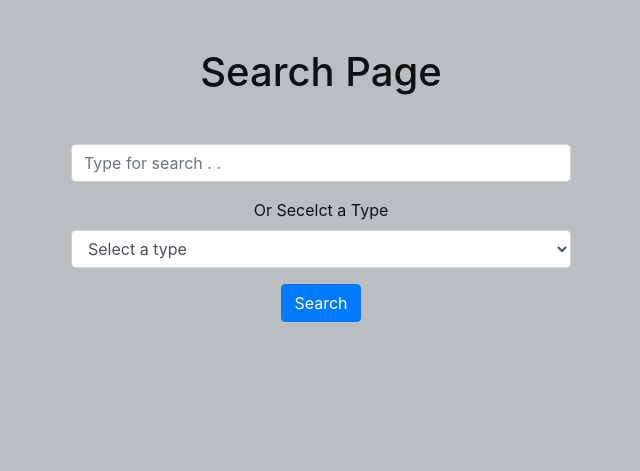
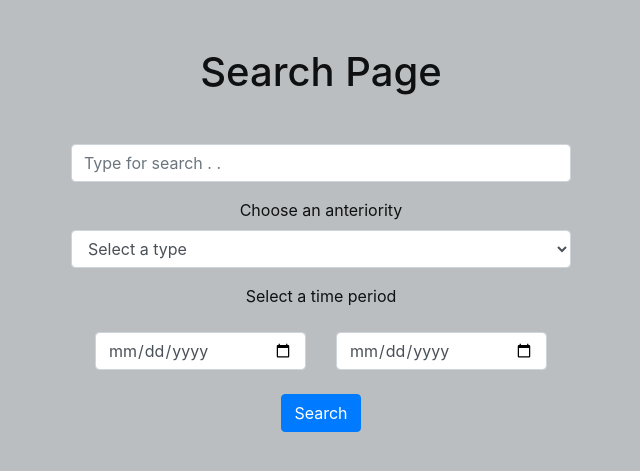
Before and after one commit to Saqib29/ansm-crawling, a Flask app: page / in a window 1280 px wide. Shown: the part 56-527 px from the top of the page, without its empty margins (319-959 px from the left). Run offline with Flask 2, Linux system fonts and the light colour scheme.

Commit message:
updated select an anteriority

```diff
--- a/main.py
+++ b/main.py
@@ -15,13 +15,19 @@ def home():
         return render_template('home.html')
     elif request.method == 'POST':
         search_key = request.form['s']
-        value_type = request.form['value_type']
-        if len(search_key) == 0 and value_type == '':
+        start_date = request.form['start_date']
+        end_date = request.form['end_date']
+        anteriority = request.form['anteriority']
+        if len(search_key) == 0:
             flash('Please search something ..')
             return redirect(url_for('home'))
 
+        date = (start_date, end_date)
         crawl_obj = ansm.SearchOperation(chromdriver)
-        searched_data = crawl_obj.search(search_string=search_key, value_type=value_type)
+        searched_data = crawl_obj.search(search_string=search_key, date=date, anteriority=anteriority)
+
+        if searched_data == False:
+            return "worked"
 
         return render_template('display_result.html', searched_results=searched_data, search_key=search_key)
 
--- a/templates/home.html
+++ b/templates/home.html
@@ -26,7 +26,7 @@
           <input name="s" type="text" class="form-control" id="exampleInputSearch" aria-describedby="searchHelp" placeholder="Type for search . .">
         </div>
 
-        <div class="form-group">
+        <!-- <div class="form-group">
             <label for="exampleFormControlSelect1">Or Secelct a Type</label>
             <select name="value_type" class="form-control" id="exampleFormControlSelect1">
               <option value="">Select a type</option>
@@ -34,6 +34,35 @@
               <option value="INFORMATION_AUX_UTILISATURS">INFORMATION AUX UTILISATURS</option>
               <option value="RAPPEL_DE_PRODUIT">RAPPEL DE PRODUIT</option>
             </select>
+        </div> -->
+
+
+        <div class="form-group">
+            <label for="exampleFormControlSelect2">Choose an anteriority</label>
+            <select name="anteriority" class="form-control" id="exampleFormControlSelect2">
+              <option value="">Select a type</option>
+              <option value="this_week">This week</option>
+              <option value="this_month">This month</option>
+              <option value="6-month-old">6-month-old</option>
+              <option value="1-year-old">1-year-old</option>
+            </select>
+        </div>
+
+        Select a time period
+        <div class="w-100"></div>
+
+        <div class="row p-4">
+            <div class="col">
+                <input name="start_date" type="date" class="form-control" data-date-end-date="0d">
+
+            </div>
+            <div class="col">
+                <input name="end_date" type="date" class="form-control" data-date-end-date="0d">
+
+            </div>
+            <div class="w-100"></div>
+            <!-- <div class="col">Column</div>
+            <div class="col">Column</div> -->
         </div>
 
         <button type="submit" id="button" class="btn btn-primary">Search</button>
```
Also changed, not shown: crawl_operation/ansm.py (+54 -23 lines).
